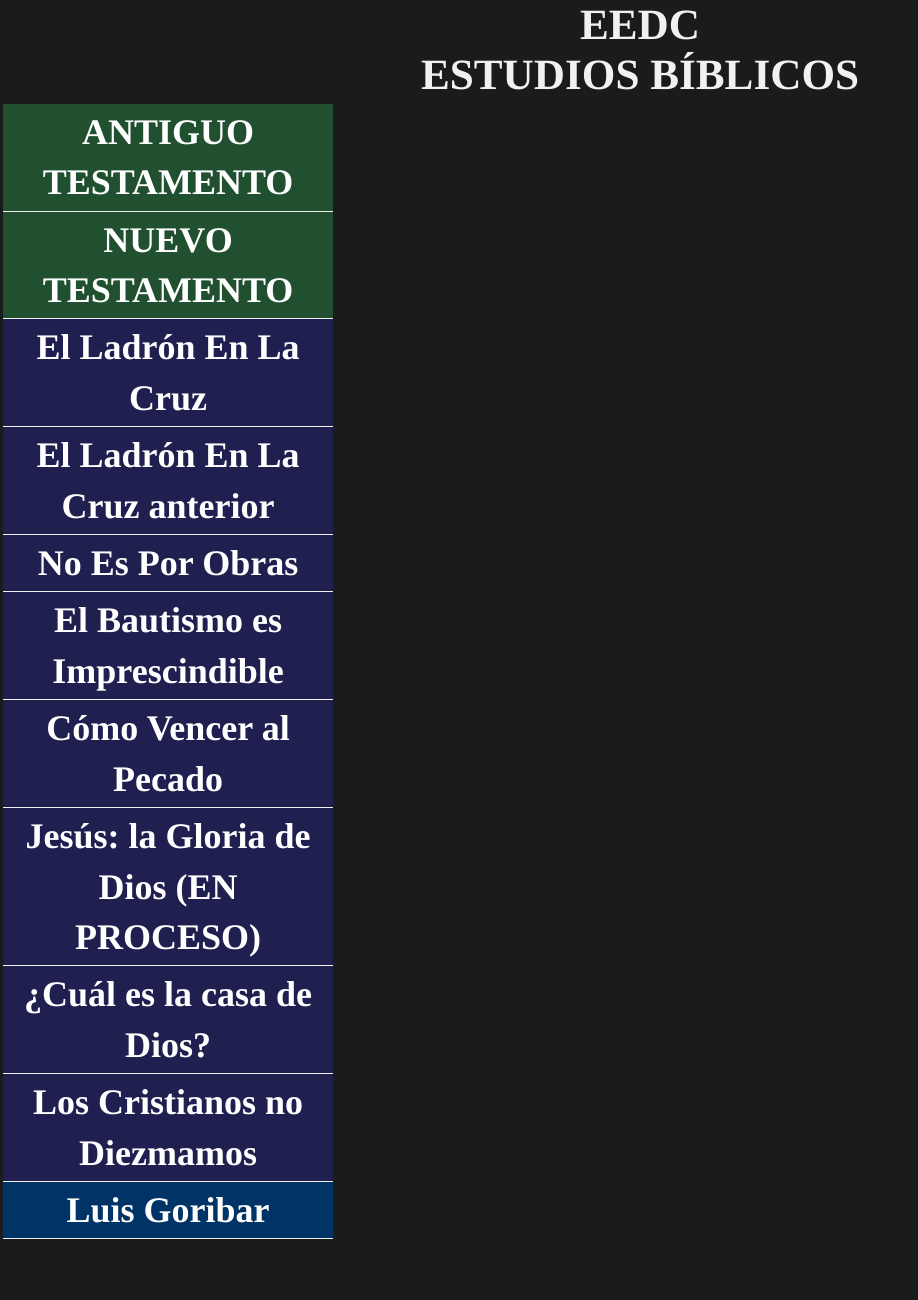
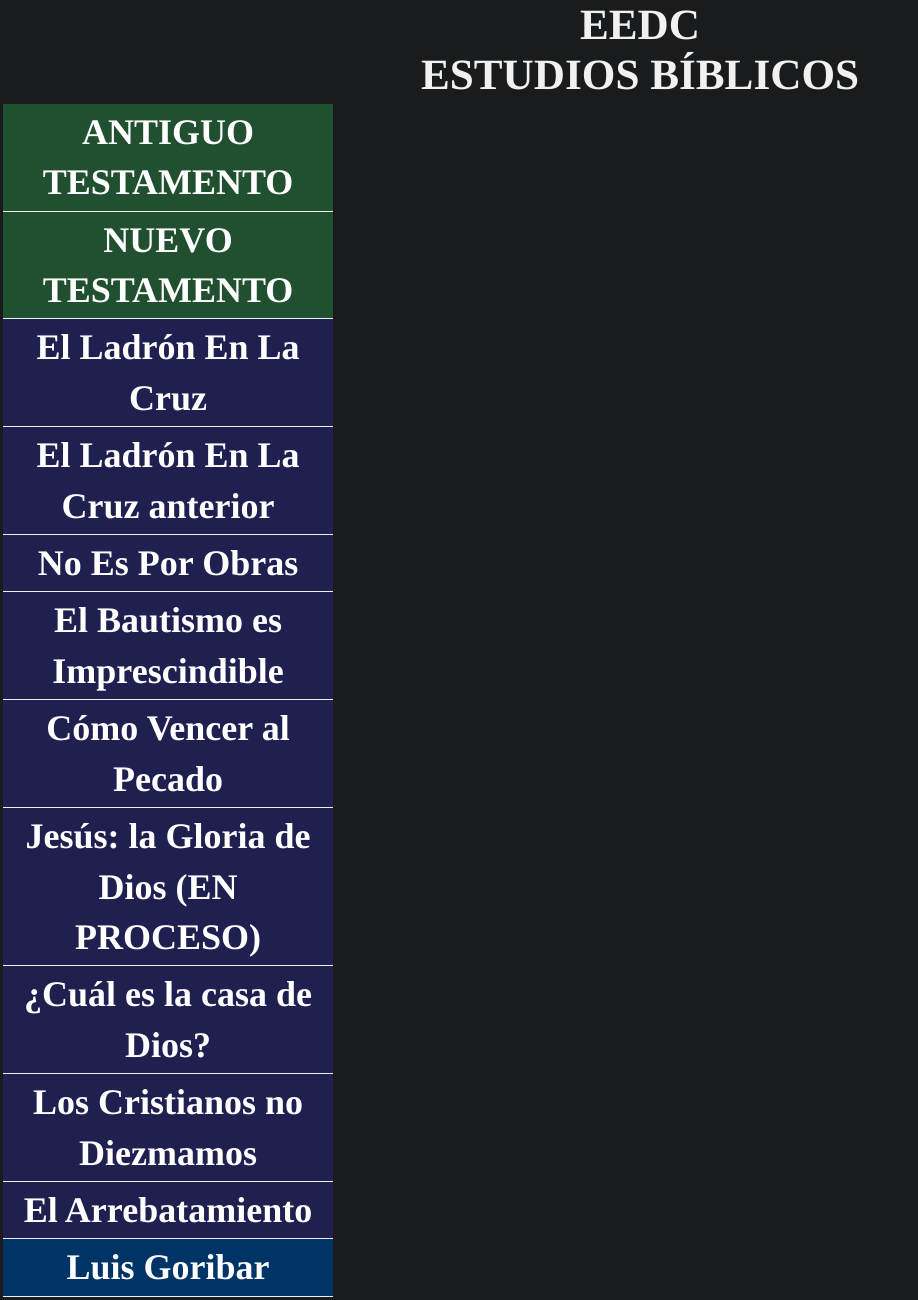
Before and after one commit to discipulodecristo/estudiobiblia, a Jekyll site: the page index.html, which Jekyll copies as it is, in a window 1280 px wide. Shown: the whole page, without its empty margins (0-918 px from the left). Built offline with Jekyll 4.4.1, drawn with Linux system fonts in a browser that asks for light colours; some web fonts are replaced; before the commit the page ends 1242 px from its top, so only the background shows below that.

Commit message:
Update index.html with new link for Arrebatamiento
Added a new link for 'El Arrebatamiento' to the book list.

```diff
--- a/index.html
+++ b/index.html
@@ -24,6 +24,7 @@
 <li><a class='nn' href='https://discipulodecristo.github.io/ESTUDIOS/JESUSLAGLORIADEDIOS.htm'>Jesús: la Gloria de Dios (EN PROCESO)</a></li>
 <li><a class='nn' href='https://discipulodecristo.github.io/ESTUDIOS/CASADEDIOS.htm'>¿Cuál es la casa de Dios?</a></li>
 <li><a class='nn' href='https://discipulodecristo.github.io/ESTUDIOS/TODOSOBREDIEZMOS.html'>Los Cristianos no Diezmamos</a></li>
+<li><a class='nn' href='https://discipulodecristo.github.io/ESTUDIOS/arrebatamiento.htm'>El Arrebatamiento</a></li>
 <li><a href='https://linktr.ee/luisgoribar'>Luis Goribar</a></li>
 </ul></div>
 <div class="mainindex">
```
